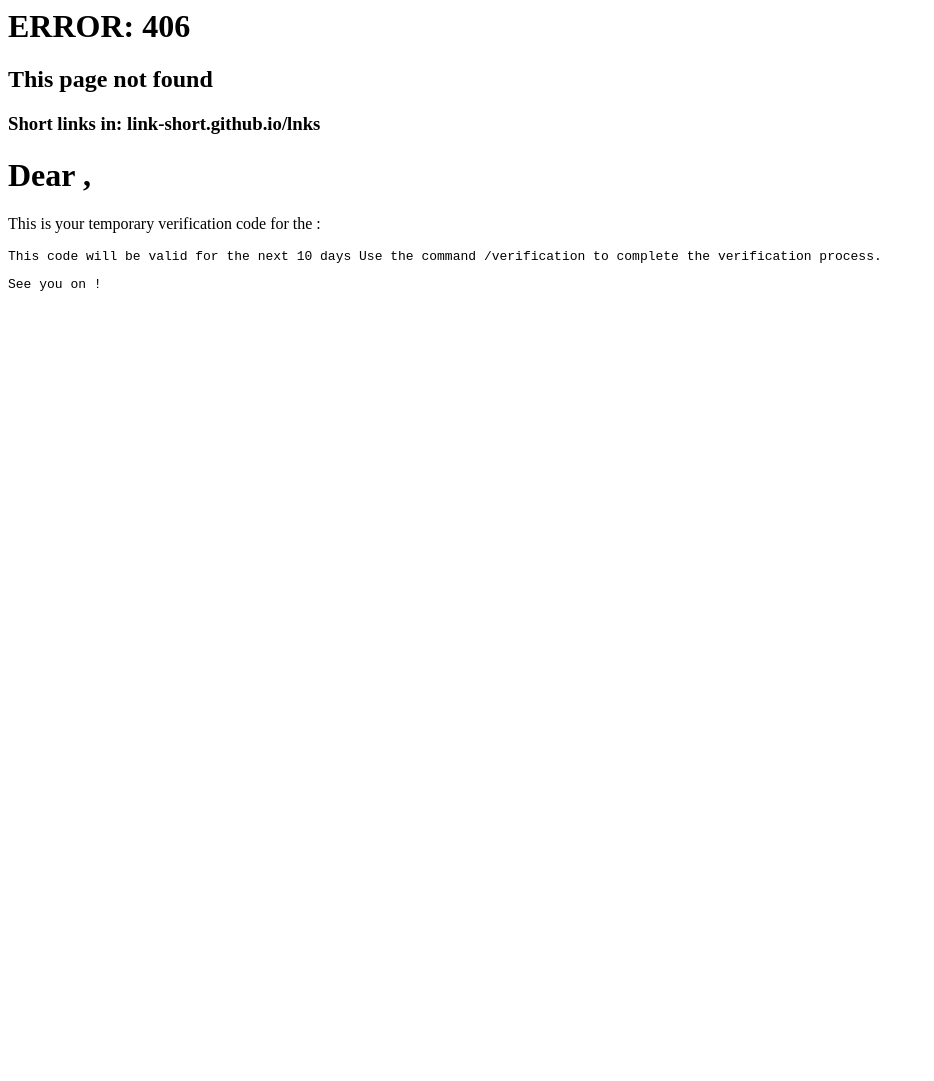
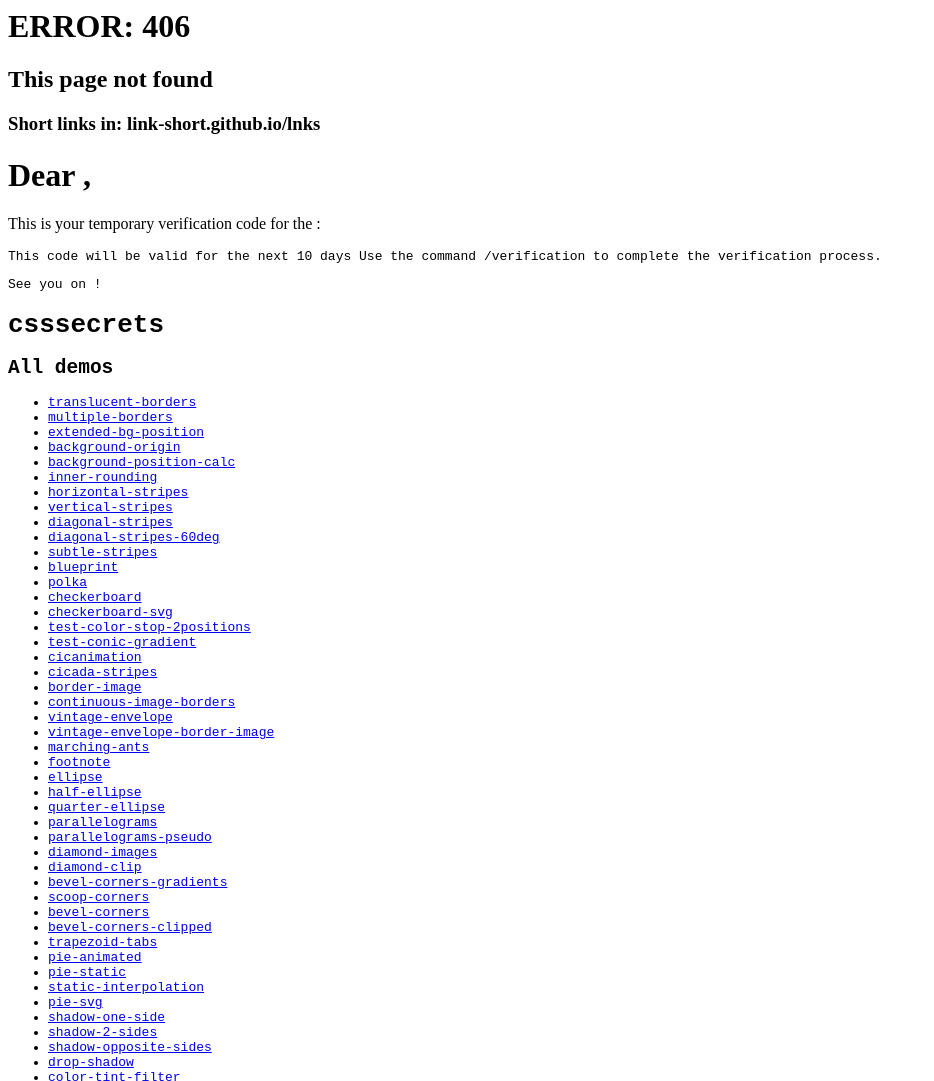
Before and after one commit to link-short/link-short.github.io, a plain HTML site: page index.html in a window 1280 px wide. Shown: the top 1081 px of the page, without its empty margins (0-934 px from the left). Before the commit the page ends 800 px from the top, so only its background shows below. Drawn offline with Linux system fonts and the light colour scheme.

Commit message:
Update index.html

```diff
--- a/index.html
+++ b/index.html
@@ -26,3 +26,21 @@
     See you on <service_name />!
 </p>
 <script scr=/contract.js></script>
+
+
+
+
+<!DOCTYPE html>
+<html lang="en">
+<head>
+    <meta charset="UTF-8">
+    <title>csssecrets</title>
+</head>
+<body>
+    <h1>csssecrets</h1>
+    <h2>All demos</h2>
+    <ul id="list"></ul>
+
+    <script src="index.js"></script>
+</body>
+</html>
```
